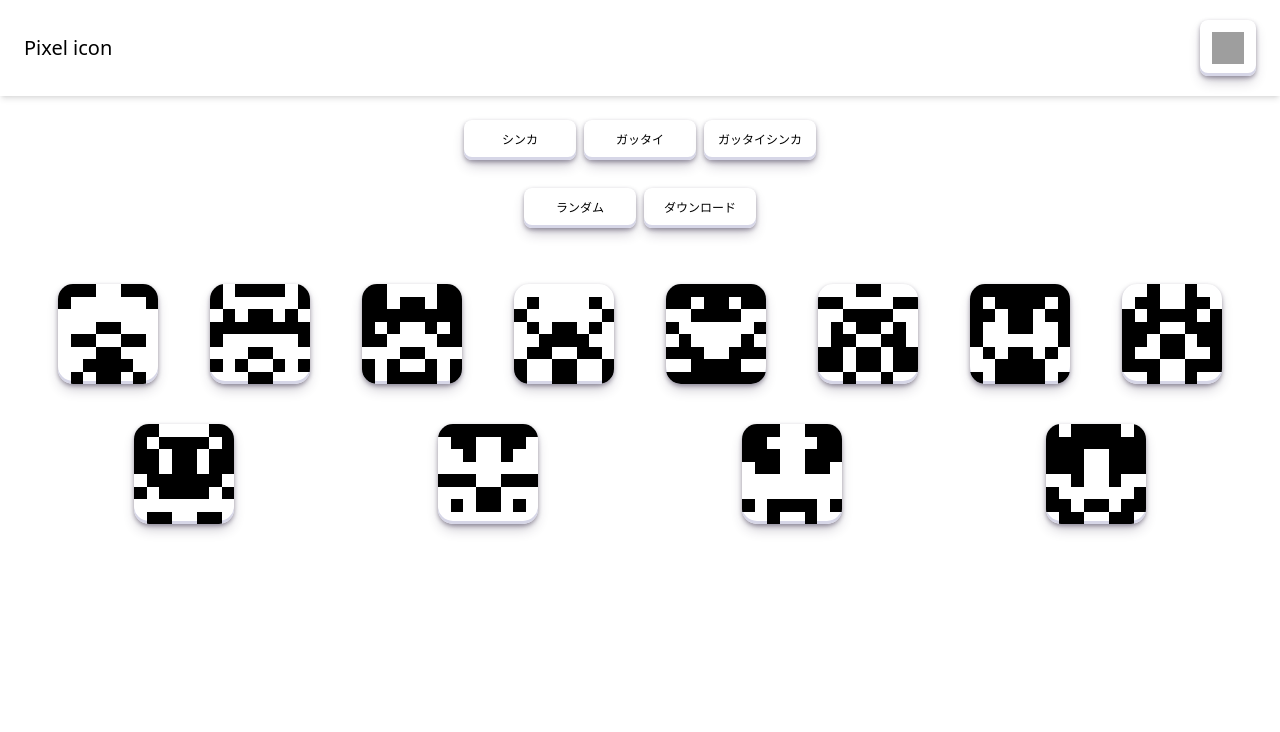
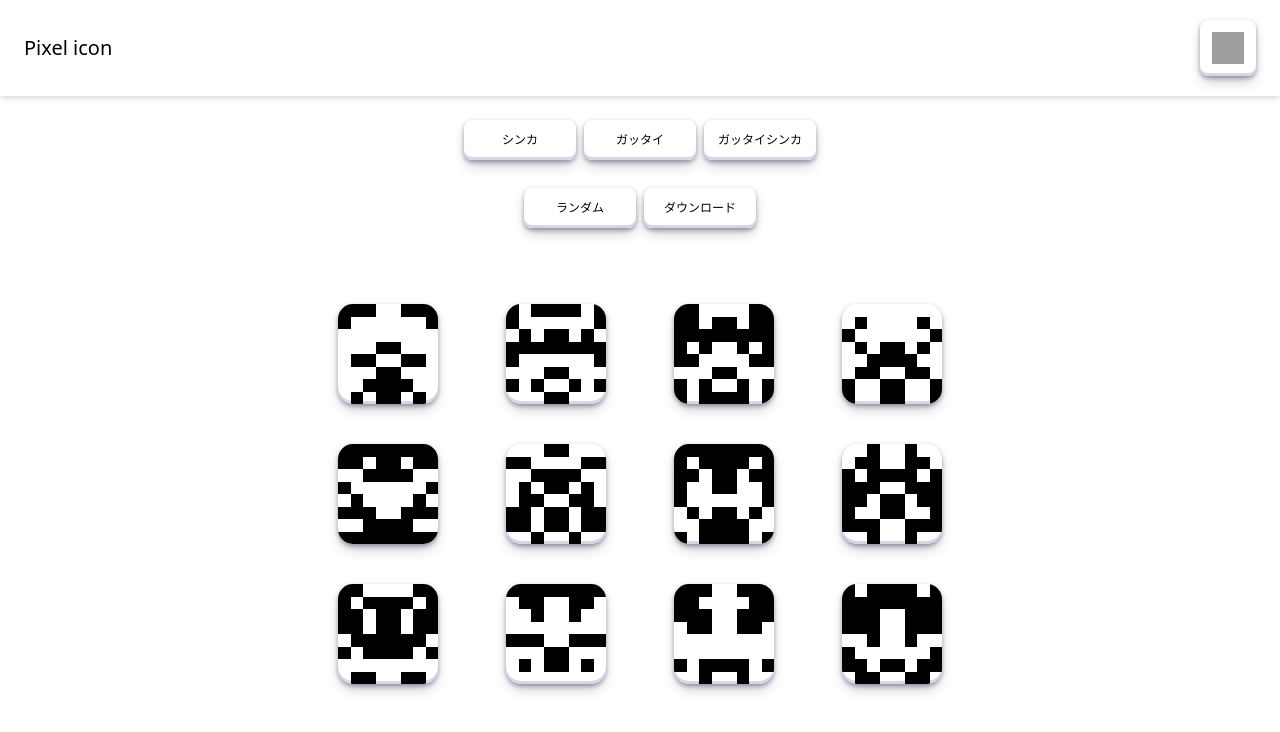
Before and after one commit to taikicoco/pixel-icon, a Vue app: page / in a window 1280 px wide. Shown: the top 732 px of the page. Built offline with nearby package versions, Linux system fonts and the light colour scheme; grey boxes are pictures that could not be loaded.

Commit message:
update:css with tailwind css

```diff
--- a/src/App.vue
+++ b/src/App.vue
@@ -62,8 +62,9 @@
 
 
   <!-- show_cancas -->
-  <div class="flex flex-wrap justify-around m-8">
-
+  <!-- <div class="flex flex-wrap justify-around m-8 max-w-2xl"> -->
+  <div class="flex justify-center">
+    <div class="flex flex-wrap justify-around m-8 max-w-2xl">
     <canvas
       id = 1
       :width = 'setting_icon.canvas_length'
@@ -137,6 +138,7 @@
       v-on:click='select_icon(12)'
     ></canvas>
 
+  </div>
   </div>
 
 
```
